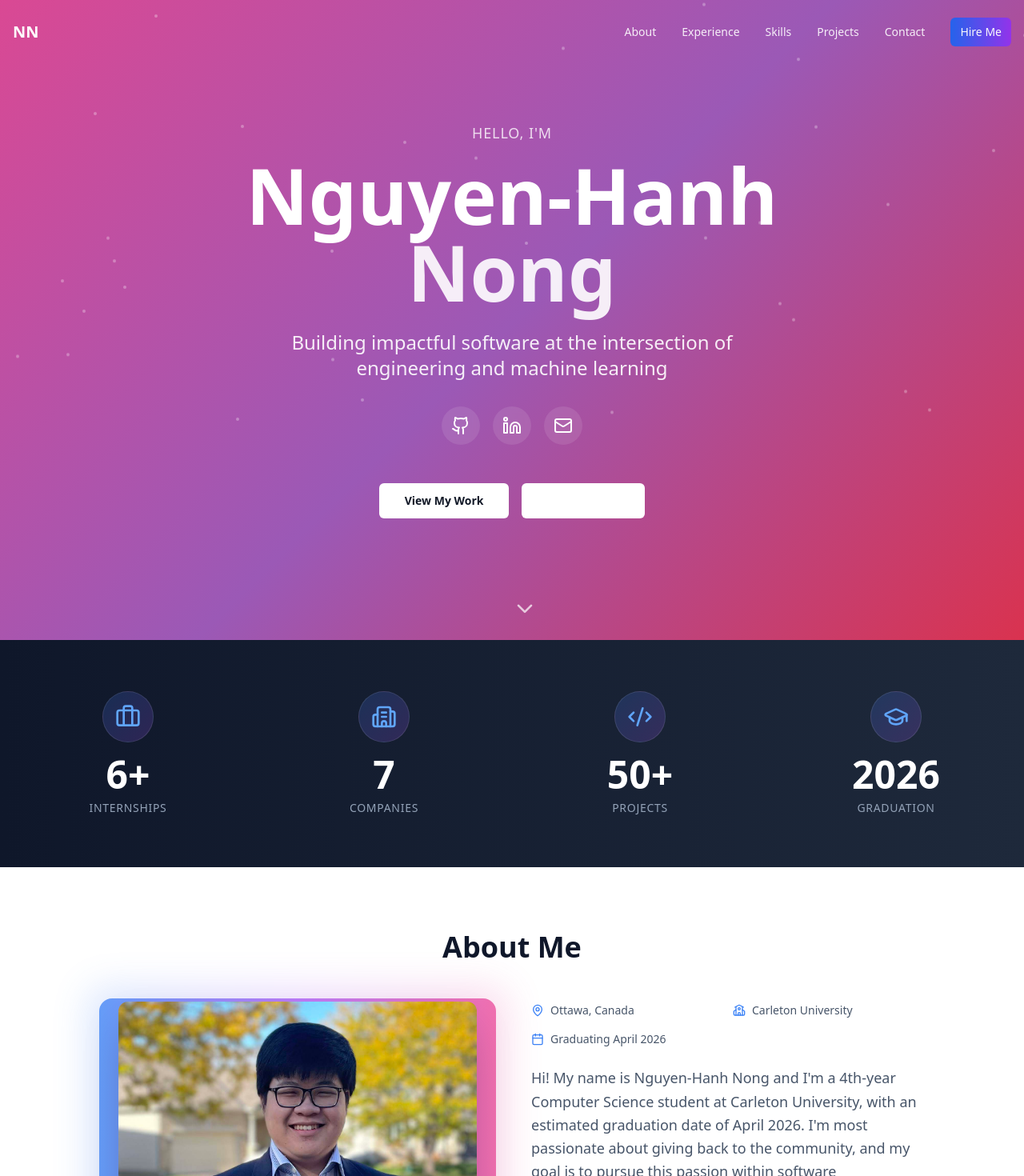
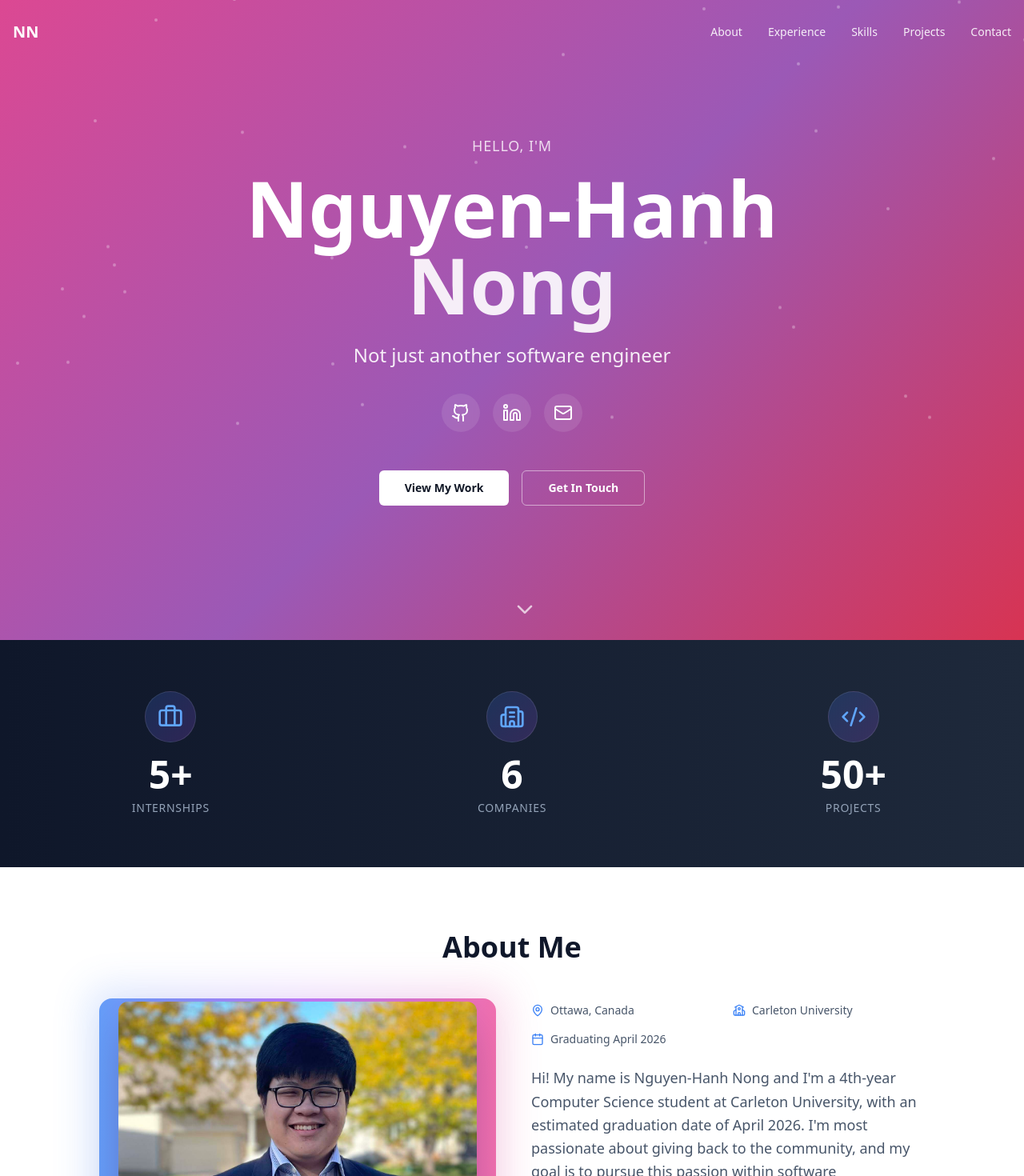
Before and after one commit to Nguyen-HanhNong/landing-page, a React (Create React App) app: page / in a window 1280 px wide. Shown: the top 1470 px of the page at 80% size. Built offline with nearby package versions, Linux system fonts and the light colour scheme.

Commit message:
chore: update deps and site content

```diff
--- a/src/components/layout/Navbar.tsx
+++ b/src/components/layout/Navbar.tsx
@@ -1,7 +1,6 @@
 import { useState, useEffect } from "react";
 import { motion, AnimatePresence } from "framer-motion";
 import { Menu, X } from "lucide-react";
-import { Button } from "../ui/button";
 import { navBar, mainBody } from "../../editable-stuff/config";
 
 const navLinks = [
@@ -81,13 +80,6 @@ export function Navbar() {
                   {link.name}
                 </motion.button>
               ))}
-              <Button
-                size="sm"
-                className="bg-gradient-to-r from-blue-600 to-purple-600 hover:from-blue-700 hover:to-purple-700"
-                onClick={() => scrollToSection("#contact")}
-              >
-                Hire Me
-              </Button>
             </div>
 
             {/* Mobile Menu Button */}
@@ -135,12 +127,6 @@ export function Navbar() {
                       {link.name}
                     </button>
                   ))}
-                  <Button
-                    className="mt-4 bg-gradient-to-r from-blue-600 to-purple-600"
-                    onClick={() => scrollToSection("#contact")}
-                  >
-                    Hire Me
-                  </Button>
                 </div>
               </div>
             </motion.div>
--- a/src/components/sections/Hero.tsx
+++ b/src/components/sections/Hero.tsx
@@ -126,7 +126,7 @@ export function Hero() {
             <Button
               size="lg"
               variant="outline"
-              className="border-white/50 text-white hover:bg-white/10 font-semibold px-8"
+              className="border-white/50 bg-transparent text-white hover:bg-white/10 hover:text-white font-semibold px-8"
               onClick={() => document.getElementById("contact")?.scrollIntoView({ behavior: "smooth" })}
             >
               Get In Touch
--- a/src/components/sections/Stats.tsx
+++ b/src/components/sections/Stats.tsx
@@ -1,12 +1,11 @@
 import { motion } from "framer-motion";
-import { Briefcase, Building2, Code2, GraduationCap } from "lucide-react";
+import { Briefcase, Building2, Code2 } from "lucide-react";
 import { stats } from "../../editable-stuff/config";
 
 const iconComponents: Record<string, React.ComponentType<{ className?: string }>> = {
   Briefcase,
   Building2,
   Code2,
-  GraduationCap,
 };
 
 export function Stats() {
@@ -15,7 +14,7 @@ export function Stats() {
   return (
     <section className="py-16 bg-gradient-to-r from-slate-900 to-slate-800">
       <div className="container mx-auto px-4">
-        <div className="grid grid-cols-2 md:grid-cols-4 gap-8">
+        <div className="grid grid-cols-2 md:grid-cols-3 gap-8">
           {stats.data.map((stat, index) => {
             const IconComponent = iconComponents[stat.icon];
             return (
--- a/src/editable-stuff/blog.jsx
+++ /dev/null
@@ -1,42 +0,0 @@
-import { BlogBuilder } from "../components/blog/BlogBuilder";
-const bloglist = [];
-
-const blog = new BlogBuilder({
-  title: "My First Blog",
-  image: "img",
-  description:
-    "Description Lorem ipsum dolor, sit amet consectetur adipisicing elit. Voluptatem, dolores? Lorem ipsum dolor, sit amet consectetur adipisicing elit. Quia provident similique corporis rem ullam odio excepturi voluptas harum, architecto sit!",
-})
-  .addHeading("Heading")
-  .addParagraph(
-    "1st Paragraph Lorem ipsum dolor sit amet consectetur adipisicing elit. Aspernatur vero reiciendis quas, autem sit culpa? Quibusdam, cupiditate voluptate a non nulla aliquid enim doloremque ullam, facilis quisquam similique hic omnis!"
-  )
-  .addParagraph(
-    "2nd Paragraph Lorem ipsum, dolor sit amet consectetur adipisicing elit. Consequuntur ad, temporibus quae obcaecati eum expedita pariatur aspernatur recusandae beatae iste soluta sunt blanditiis dolore ipsam quia laboriosam quas perspiciatis architecto?"
-  );
-
-const blog1 = new BlogBuilder({
-  title: "My Second Blog",
-  image: "img",
-  description:
-    "Description Lorem ipsum dolor sit amet consectetur adipisicing elit. Iure tempore aut neque consectetur voluptatem quam nihil, facere earum adipisci, animi beatae dicta maiores, ipsam delectus ab molestias dolorum aperiam? Sapiente?",
-})
-  .addHeading("Heading")
-  .addParagraph(
-    "1st Paragraph Aspernatur vero reiciendis quas, autem sit culpa? Quibusdam, cupiditate voluptate a non nulla aliquid enim doloremque ullam, facilis quisquam similique hic omnis!"
-  )
-  .addParagraph(
-    "2nd Paragraph Consequuntur ad, temporibus quae obcaecati eum expedita pariatur aspernatur recusandae beatae iste soluta sunt blanditiis dolore ipsam quia laboriosam quas perspiciatis architecto?"
-  )
-  .addHeading("New Heading")
-  .addParagraph(
-    "1st Paragraph Lorem ipsum dolor sit amet consectetur adipisicing elit. Aspernatur vero reiciendis quas, autem sit culpa? Quibusdam, cupiditate voluptate a non nulla aliquid enim doloremque ullam, facilis quisquam similique hic omnis!"
-  )
-  .addParagraph(
-    "2nd Paragraph Lorem ipsum, dolor sit amet consectetur adipisicing elit. Consequuntur ad, temporibus quae obcaecati eum expedita pariatur aspernatur recusandae beatae iste soluta sunt blanditiis dolore ipsam quia laboriosam quas perspiciatis architecto?"
-  );
-
-bloglist.push(blog1);
-bloglist.push(blog);
-
-export default bloglist;
--- a/src/editable-stuff/config.ts
+++ b/src/editable-stuff/config.ts
@@ -127,7 +127,7 @@ export const mainBody: MainBodyConfig = {
   firstName: "Nguyen-Hanh",
   middleName: "",
   lastName: "Nong",
-  message: "Building impactful software at the intersection of engineering and machine learning",
+  message: "Not just another software engineer",
   icons: [
     {
       image: "fa-github",
@@ -145,12 +145,12 @@ export const stats: StatsConfig = {
   show: true,
   data: [
     {
-      value: "6+",
+      value: "5+",
       label: "Internships",
       icon: "Briefcase",
     },
     {
-      value: "7",
+      value: "6",
       label: "Companies",
       icon: "Building2",
     },
@@ -158,11 +158,6 @@ export const stats: StatsConfig = {
       value: "50+",
       label: "Projects",
       icon: "Code2",
-    },
-    {
-      value: "2026",
-      label: "Graduation",
-      icon: "GraduationCap",
     },
   ],
 };
@@ -281,15 +276,6 @@ export const experiences: ExperiencesConfig = {
         "Contributed to telecommunications software, focusing on 5G network infrastructure and optimization.",
       technologies: ["Python", "C++", "Linux", "5G"],
     },
-    {
-      role: "Computer Science Teaching Assistant",
-      company: "Carleton University",
-      companylogo: require("../assets/img/carleton-university.png"),
-      date: "September 2022 - April 2023",
-      description:
-        "Assisted students in understanding core CS concepts, held office hours, and graded assignments for introductory programming courses.",
-      technologies: ["Python", "Java", "Teaching", "Mentoring"],
-    },
   ],
 };
 
@@ -327,43 +313,43 @@ export const featuredProjects: FeaturedProjectsConfig = {
 };
 
 // PROJECTS SECTION (GitHub repos)
-export const repos: ReposConfig = {
-  show: true,
-  heading: "Recent Projects",
-  gitHubUsername: "Nguyen-HanhNong",
-  reposLength: 4,
-  specificRepos: [],
-};
+// export const repos: ReposConfig = {
+//   show: true,
+//   heading: "Recent Projects",
+//   gitHubUsername: "Nguyen-HanhNong",
+//   reposLength: 4,
+//   specificRepos: [],
+// };
 
 // Leadership SECTION
-export const leadership: LeadershipConfig = {
-  show: false,
-  heading: "Leadership",
-  message:
-    "Lorem ipsum dolor sit amet, consectetur adipiscing elit, sed do eiusmod tempor incididunt ut labore et dolore magna aliqua.",
-  images: [
-    {
-      img: require("../editable-stuff/headshot.jpg"),
-      label: "First slide label",
-      paragraph: "Nulla vitae elit libero, a pharetra augue mollis interdum.",
-    },
-    {
-      img: require("../editable-stuff/headshot.jpg"),
-      label: "Second slide label",
-      paragraph: "Nulla vitae elit libero, a pharetra augue mollis interdum.",
-    },
-  ],
-  imageSize: {
-    width: "615",
-    height: "450",
-  },
-};
+// export const leadership: LeadershipConfig = {
+//   show: false,
+//   heading: "Leadership",
+//   message:
+//     "Lorem ipsum dolor sit amet, consectetur adipiscing elit, sed do eiusmod tempor incididunt ut labore et dolore magna aliqua.",
+//   images: [
+//     {
+//       img: require("../editable-stuff/headshot.jpg"),
+//       label: "First slide label",
+//       paragraph: "Nulla vitae elit libero, a pharetra augue mollis interdum.",
+//     },
+//     {
+//       img: require("../editable-stuff/headshot.jpg"),
+//       label: "Second slide label",
+//       paragraph: "Nulla vitae elit libero, a pharetra augue mollis interdum.",
+//     },
+//   ],
+//   imageSize: {
+//     width: "615",
+//     height: "450",
+//   },
+// };
 
 // GET IN TOUCH SECTION
 export const getInTouch: GetInTouchConfig = {
   show: true,
   heading: "Get In Touch",
   message:
-    "I'm currently looking for Software Engineering or Machine Learning internship opportunities! If you know of any positions available, if you have any questions, or if you just want to say hi, please feel free to email me at",
+    "I'm currently looking for Software Engineering (< 2 YOE) opportunities! If you know of any positions available, if you have any questions, or if you just want to say hi, please feel free to email me at",
   email: "nongnguyenhanh@gmail.com",
 };
```
Also changed, not shown: package.json (+31 -0 lines), 2 other files (tests, documents, lock files or other folders).
